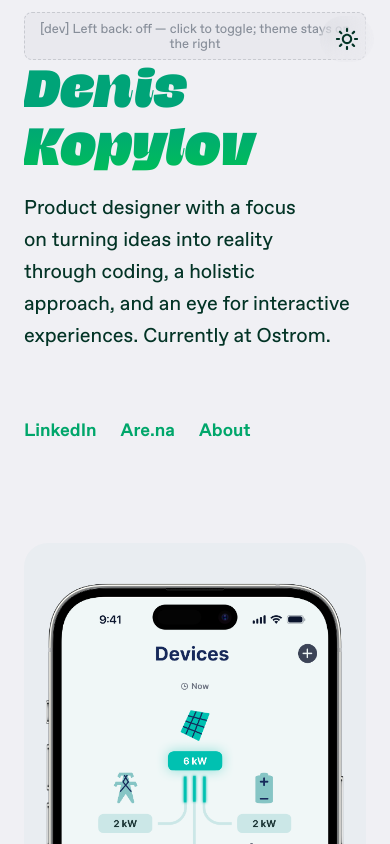
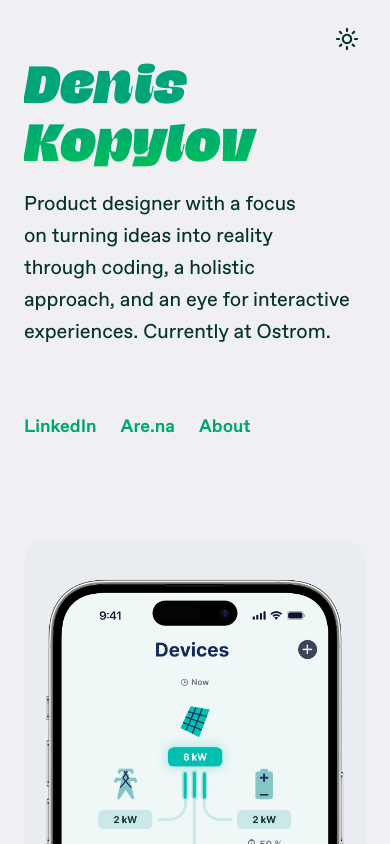
Before and after one commit to kplv/portfolio, a Next.js app: page / in a window 390 px wide. Shown: the top 844 px of the page. Built offline with nearby package versions, Linux system fonts and the light colour scheme.

Commit message:
fix: header padding

```diff
--- a/src/app/page.module.css
+++ b/src/app/page.module.css
@@ -24,7 +24,10 @@
   align-items: center; /* Center content horizontally */
   justify-content: flex-start;
   background-color: color-mix(in oklch, var(--foreground) 85%, transparent);
-  padding: 0 64px 24px;
+  /* No padding-top here — HomeClient `.contentPadNav` sets it for the fixed header */
+  padding-left: 64px;
+  padding-right: 64px;
+  padding-bottom: 24px;
   margin: 0 auto; /* Center main horizontally inside the page container */
 }
 
@@ -107,13 +110,17 @@ a.secondary {
 
 @media screen and (max-width: 428px) {
   .content {
-    padding: 0 16px 20px;
+    padding-left: 16px;
+    padding-right: 16px;
+    padding-bottom: 20px;
   }
 }
 
 @media (max-width: 900px) {
   .content {
-    padding: 0 24px 36px;
+    padding-left: 24px;
+    padding-right: 24px;
+    padding-bottom: 36px;
   }
 
   .intro {
--- a/src/components/home-client/home-client.module.css
+++ b/src/components/home-client/home-client.module.css
@@ -12,23 +12,5 @@
 
 /* Reserve space for fixed NavigationHeader (toolbar height + padding) */
 .contentPadNav {
-  padding-top: 4.75rem;
+  padding-top: 56px;
 }
-
-.devNavCycle {
-  margin-top: 12px;
-  font: inherit;
-  font-size: 13px;
-  padding: 8px 12px;
-  border-radius: 8px;
-  border: 1px dashed color-mix(in oklch, currentColor 35%, transparent);
-  background: color-mix(in oklch, currentColor 6%, transparent);
-  color: var(--text-secondary-color, inherit);
-  cursor: pointer;
-  align-self: flex-start;
-}
-
-.devNavCycle:focus-visible {
-  outline: 2px solid currentColor;
-  outline-offset: 2px;
-}
--- a/src/components/home-client/home-client.tsx
+++ b/src/components/home-client/home-client.tsx
@@ -1,14 +1,11 @@
 'use client';
 
-import { useEffect, useCallback, useMemo, useState } from 'react';
+import { useEffect, useCallback, useMemo } from 'react';
 import { AnimatePresence, motion, useReducedMotion } from 'motion/react';
 import { usePathname, useRouter } from 'next/navigation';
 import { AboutSectionContent } from '@/components/about-client/about-client';
 import { IntroText } from '@/components/intro-text';
-import {
-  NavigationHeader,
-  type NavigationHeaderState,
-} from '@/components/navigation-header';
+import { NavigationHeader } from '@/components/navigation-header';
 import { ProjectDetail } from '@/components/project-detail';
 import { ProjectList } from '@/components/project-list';
 import { SocialLink } from '@/components/social-link/social-link';
@@ -31,7 +28,6 @@ export interface HomeClientProps {
   className?: string;
 }
 
-const IS_DEV = process.env.NODE_ENV !== 'production';
 const MotionIntroText = motion(IntroText);
 const MotionSocialLinkList = motion(SocialLinkList);
 const MotionProjectList = motion(ProjectList);
@@ -49,11 +45,6 @@ export function HomeClient({ projects, className }: HomeClientProps) {
   const isProject = projectFromRoute != null;
 
   const showNavPadding = isHome || isAbout || isProject;
-
-  /** Dev-only: on `/`, cycle left Go Back on/off (theme toggle stays on the right) */
-  const [devNavOverride, setDevNavOverride] = useState<NavigationHeaderState>(
-    'theme',
-  );
 
   const router = useRouter();
 
@@ -85,9 +76,7 @@ export function HomeClient({ projects, className }: HomeClientProps) {
 
   return (
     <div className={styles.root}>
-      <NavigationHeader
-        devStateOverride={IS_DEV && isHome ? devNavOverride : undefined}
-      />
+      <NavigationHeader />
 
       <main className={mainClassName}>
         <div className={styles.content}>
@@ -115,19 +104,6 @@ export function HomeClient({ projects, className }: HomeClientProps) {
               </motion.div>
             ) : (
               <motion.div key="home" style={{ display: 'contents' }}>
-                {IS_DEV && isHome && (
-                  <button
-                    type="button"
-                    className={styles.devNavCycle}
-                    onClick={() =>
-                      setDevNavOverride((prev) =>
-                        prev === 'theme' ? 'back' : 'theme',
-                      )
-                    }
-                  >
-                    {`[dev] Left back: ${devNavOverride === 'back' ? 'on' : 'off'} — click to toggle; theme stays on the right`}
-                  </button>
-                )}
                 <MotionIntroText
                   variants={HOME_SECTION_FADE}
                   custom={{ enterOrder: 0, exitOrder: 2 }}
--- a/src/components/navigation-header/index.ts
+++ b/src/components/navigation-header/index.ts
@@ -1,2 +1,2 @@
 export { NavigationHeader } from './navigation-header';
-export type { NavigationHeaderProps, NavigationHeaderState } from './navigation-header';
+export type { NavigationHeaderState } from './navigation-header';
--- a/src/components/navigation-header/navigation-header.tsx
+++ b/src/components/navigation-header/navigation-header.tsx
@@ -1,6 +1,6 @@
 'use client';
 
-import { useCallback, useMemo } from 'react';
+import { useCallback } from 'react';
 import { motion, AnimatePresence, useReducedMotion } from 'motion/react';
 import { usePathname, useRouter } from 'next/navigation';
 import { Button } from '@/components/button';
@@ -15,20 +15,12 @@ import styles from './navigation-header.module.css';
 
 export type NavigationHeaderState = 'theme' | 'back';
 
-export interface NavigationHeaderProps {
-  /**
-   * When pathname is `/` and this is set (dev preview), toggles Go Back on `/` (left side).
-   * Theme toggle stays on the right; both can show when back is on.
-   */
-  devStateOverride?: NavigationHeaderState;
-}
-
 const actionSwapTransition = {
   duration: 0.2,
   ease: EASE_OUT_QUINT as [number, number, number, number],
 };
 
-export function NavigationHeader({ devStateOverride }: NavigationHeaderProps) {
+export function NavigationHeader() {
   const pathname = usePathname();
   const router = useRouter();
   const shouldReduceMotion = useReducedMotion();
@@ -42,14 +34,7 @@ export function NavigationHeader({ devStateOverride }: NavigationHeaderProps) {
   const routeState: NavigationHeaderState =
     pathname === '/about' || isProjectRoute ? 'back' : 'theme';
 
-  const effectiveState: NavigationHeaderState = useMemo(() => {
-    if (pathname === '/' && devStateOverride != null) {
-      return devStateOverride;
-    }
-    return routeState;
-  }, [pathname, routeState, devStateOverride]);
-
-  const showBack = effectiveState === 'back';
+  const showBack = routeState === 'back';
   const isAbout = pathname === '/about';
   const showThemeToggle = !isAbout && !isProjectRoute;
 
--- a/src/components/project-detail/project-detail.module.css
+++ b/src/components/project-detail/project-detail.module.css
@@ -9,8 +9,8 @@
   max-width: 860px;
   width: 100%;
   margin: 0 auto;
+  padding-top: 64px;
   /* padding: 64px 64px 80px; */
-  padding-top: 96px;
   display: flex;
   flex-direction: column;
   gap: 100px;
@@ -62,7 +62,6 @@
 
 @media screen and (max-width: 900px) {
   .panelContent {
-    /* padding: 64px 24px 60px; */
     gap: 64px;
   }
 
@@ -73,7 +72,6 @@
 
 @media screen and (max-width: 428px) {
   .panelContent {
-    padding: 64px 16px 48px;
     gap: 48px;
   }
 }
```
